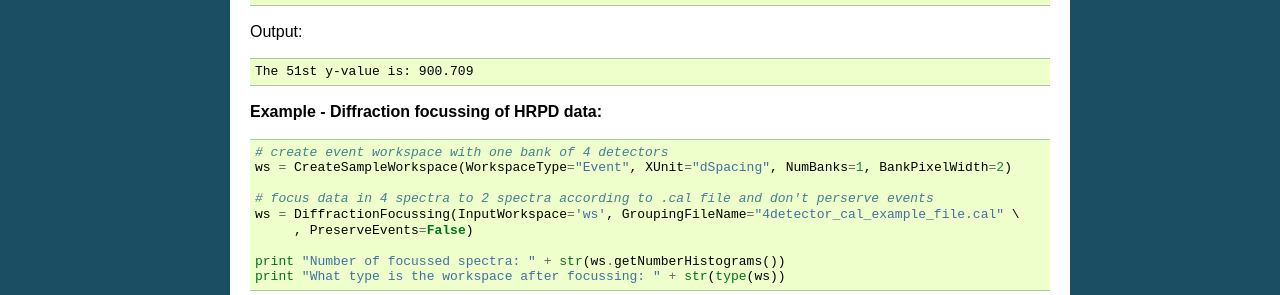
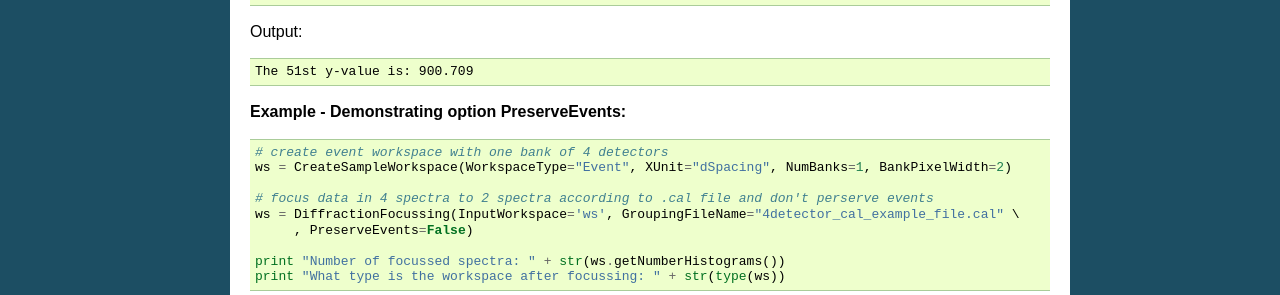
Before and after one commit to Anders-Markvardsen/sphinxDocTest, a Sphinx documentation site: the page built from source/Algorithms/doc/DiffractionFocussing.rst, in a window 1280 px wide. Shown: the part 390-685 px from the top of the page. Built offline with Sphinx 7.4.7, drawn with Linux system fonts in a browser that asks for light colours.

Commit message:
Missing update to diffractionfocussing and owen noted that old sphincxextension not removed from conf.py

```diff
--- a/source/Algorithms/doc/DiffractionFocussing.rst
+++ b/source/Algorithms/doc/DiffractionFocussing.rst
@@ -30,7 +30,7 @@ Output:
 
    The 51st y-value is: 900.709
 
-**Example - Diffraction focussing of HRPD data:**
+**Example - Demonstrating option PreserveEvents:**
 
 .. testcode:: ExEventFocussing
 
--- a/source/conf.py
+++ b/source/conf.py
@@ -43,8 +43,7 @@ extensions = [
     'sphinx.ext.doctest',
     'sphinx.ext.intersphinx',
     'sphinx.ext.mathjax',
-    'sphinx.ext.ifconfig',
-    'sphinxext.usageExamples',
+    'sphinx.ext.ifconfig'
 ]
 
 # Add any paths that contain templates here, relative to this directory.
```
